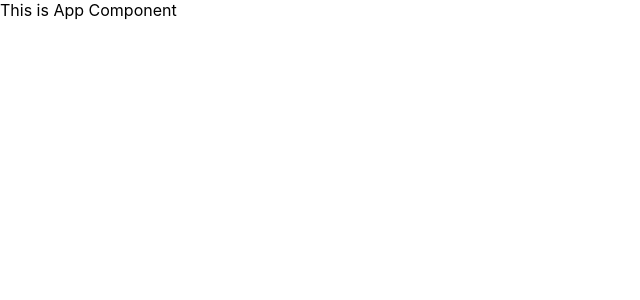
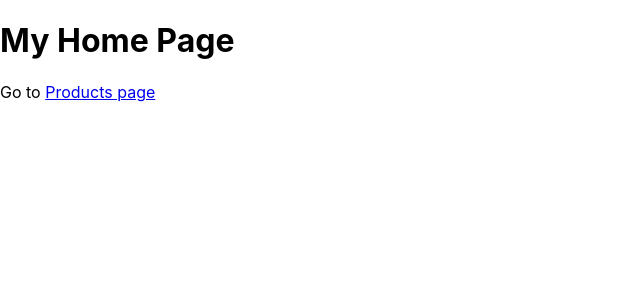
Before and after one commit to omkarg01/ReactLMS, a React (Create React App) app: page / in a window 1280 px wide. Shown: the top 300 px of the page, without its empty margins (0-640 px from the left). Built offline with nearby package versions, Linux system fonts and the light colour scheme.

Commit message:
React Router

```diff
--- a/package.json
+++ b/package.json
@@ -8,6 +8,7 @@
     "@testing-library/user-event": "^13.5.0",
     "react": "^18.2.0",
     "react-dom": "^18.2.0",
+    "react-router-dom": "^6.15.0",
     "react-scripts": "5.0.1",
     "web-vitals": "^2.1.4"
   },
--- a/src/App.jsx
+++ b/src/App.jsx
@@ -1,12 +1,18 @@
-import React from 'react';
+import React from "react";
+import { createBrowserRouter, RouterProvider } from "react-router-dom";
+import Home from "./components/Home";
+import Product from "./components/Product";
+
+// http://example.com/ - Home
+// http://example.com/products - Products
+
+const router = createBrowserRouter([
+  { path: "/", element: <Home /> },
+  { path: "/products", element: <Product /> },
+]);
 
 const App = () => {
+  return <RouterProvider router={router} />;
+};
 
-  return (
-    <div>
-      This is App Component
-    </div>
-  )
-}
-
-export default App
+export default App;
--- /dev/null
+++ b/src/components/Home.jsx
@@ -0,0 +1,15 @@
+import React from "react";
+import { Link } from "react-router-dom";
+
+const Home = () => {
+  return (
+    <div>
+      <h1>My Home Page</h1>
+      <p>
+        Go to <Link to={"/products"}>Products page</Link>
+      </p>
+    </div>
+  );
+};
+
+export default Home;
--- /dev/null
+++ b/src/components/Product.jsx
@@ -0,0 +1,10 @@
+import React from 'react'
+
+const Product = () => {
+
+  return (
+    <h1>My Product Page</h1>
+  )
+}
+
+export default Product
```
Also changed, not shown: 1 other file (tests, documents, lock files or other folders).
